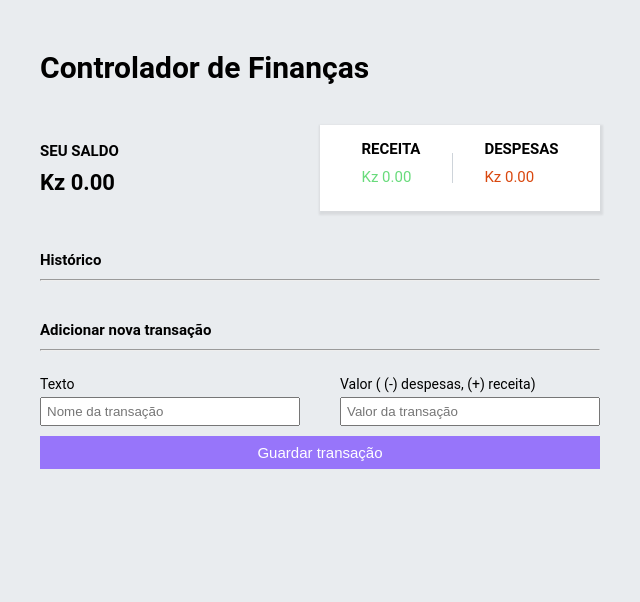
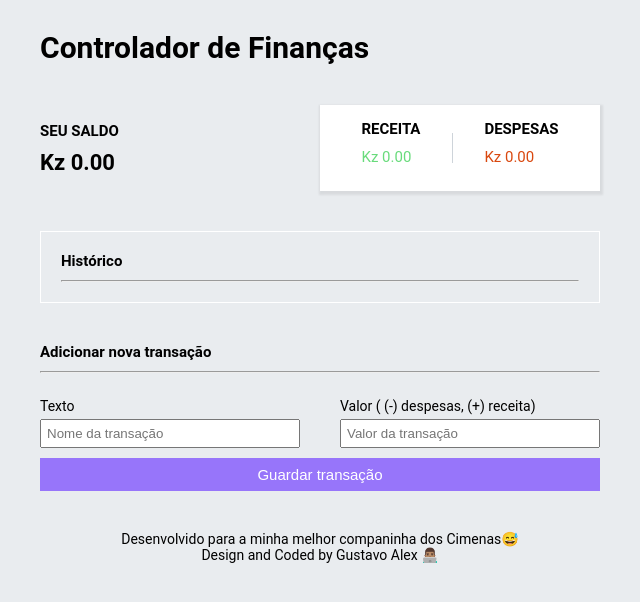
Before and after one commit to Gustavo-Alex-AC/expense-tracker, a React (Create React App) app: page / in a window 1280 px wide. Shown: the top 602 px of the page, without its empty margins (320-960 px from the left). Built offline with nearby package versions, Linux system fonts and the light colour scheme.

Commit message:
localStrogeON

```diff
--- a/public/index.html
+++ b/public/index.html
@@ -24,7 +24,7 @@
       work correctly both with client-side routing and a non-root public URL.
       Learn how to configure a non-root public URL by running `npm run build`.
     -->
-    <title>React App</title>
+    <title>Controlador - Finanças</title>
   </head>
   <body>
     <noscript>You need to enable JavaScript to run this app.</noscript>
--- a/src/components/History.js
+++ b/src/components/History.js
@@ -2,7 +2,7 @@ import Item from "./Item";
 
 export default function History({ items, onDelete }) {
   return (
-    <div className="history">
+    <div className="history scroll-container-history">
       <h3>Histórico</h3>
       <hr />
       <div className="item-history">
--- a/src/components/Main.js
+++ b/src/components/Main.js
@@ -2,9 +2,11 @@ import { useState } from "react";
 import Balances from "./Balances";
 import History from "./History";
 import Transaction from "./Transaction";
+import useLocalStorageState from "./useLocalStorageState";
 
 export default function Main() {
-  const [items, setItems] = useState([]);
+  //   const [items, setItems] = useState([]);
+  const [items, setItems] = useLocalStorageState([], "transacao");
 
   function handleSubmit(item) {
     setItems((items) => [item, ...items]);
@@ -21,6 +23,10 @@ export default function Main() {
         <Balances items={items} />
         <History items={items} onDelete={deleteItem} />
         <Transaction addItem={handleSubmit} />
+        <div className="footer-copyright">
+          <p>Desenvolvido para a minha melhor companinha dos Cimenas😅</p>
+          <p>Design and Coded by Gustavo Alex 👨🏽‍💻</p>
+        </div>
       </div>
     </div>
   );
--- a/src/components/index.css
+++ b/src/components/index.css
@@ -37,7 +37,7 @@ p {
   grid-template-columns: 1fr;
   row-gap: 4rem;
 
-  padding: 50px 20px 20px 20px;
+  padding: 30px 20px 20px 20px;
 }
 
 .balance-income-expense {
@@ -82,6 +82,13 @@ h3 {
 
 .expense p {
   color: #d9480f;
+}
+
+.scroll-container-history {
+  max-height: 200px;
+  overflow-y: auto;
+  border: 1.5px solid #fff;
+  padding: 20px;
 }
 
 .item-history {
@@ -149,3 +156,11 @@ h3 {
   padding: 8px;
   cursor: pointer;
 }
+
+.footer-copyright {
+  text-align: center;
+}
+
+.footer-copyright p {
+  font-size: 1.4rem;
+}
--- /dev/null
+++ b/src/components/useLocalStorageState.js
@@ -0,0 +1,17 @@
+import { useState, useEffect } from "react";
+
+export default function useLocalStorageState(initialState, key) {
+  const [value, setValue] = useState(function () {
+    const storedValue = localStorage.getItem(key);
+    return storedValue ? JSON.parse(storedValue) : initialState;
+  });
+
+  useEffect(
+    function () {
+      localStorage.setItem(key, JSON.stringify(value));
+    },
+    [value, key]
+  );
+
+  return [value, setValue];
+}
```
